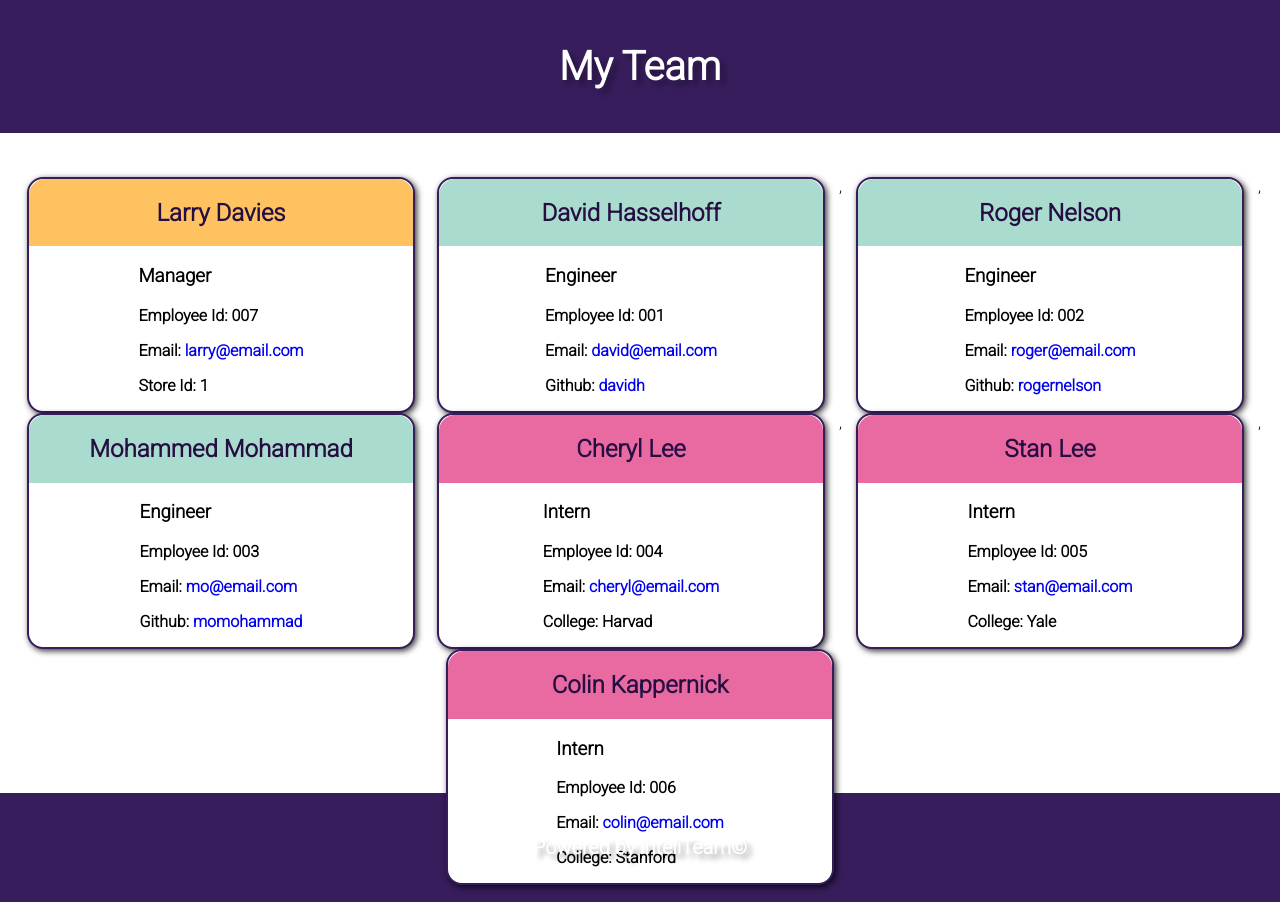
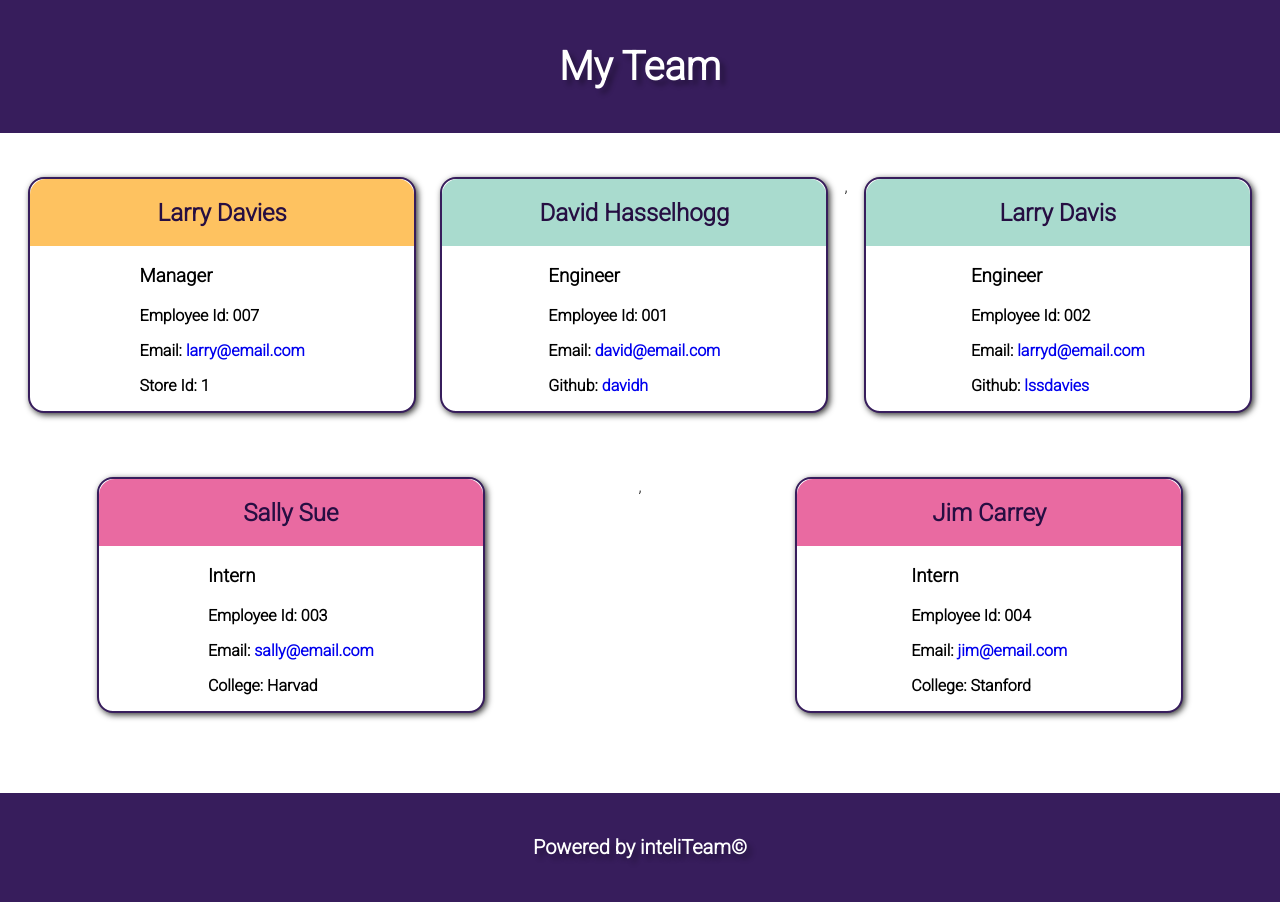
Before and after one commit to lssdavies/inteliTeam, a website: page dist/index.html in a window 1280 px wide. Drawn offline with Linux system fonts and the light colour scheme; a web font is replaced by a local one.

Commit message:
added sample index file

```diff
--- a/dist/index.html
+++ b/dist/index.html
@@ -30,7 +30,7 @@
 
         <div class="engineerCard">
           <div class="engineerheader">
-                <h2 class="cardHeadings">David Hasselhoff</h2>
+                <h2 class="cardHeadings">David Hasselhogg</h2>
           </div>
             <div class="card-body">
             <h3>Engineer</h3>
@@ -43,62 +43,37 @@
         ,
         <div class="engineerCard">
           <div class="engineerheader">
-                <h2 class="cardHeadings">Roger Nelson</h2>
+                <h2 class="cardHeadings">Larry Davis</h2>
           </div>
             <div class="card-body">
             <h3>Engineer</h3>
                 <p> Employee Id: 002</p>
-                <p>Email: <a href="mailto:roger@email.com">roger@email.com</a></p>
-                <p>Github: <a href="https://github.com/rogernelson" target="_blank" rel="noopener noreferrer"> rogernelson</a> </p>
-
-            </div>
-        </div>
-        ,
-        <div class="engineerCard">
-          <div class="engineerheader">
-                <h2 class="cardHeadings">Mohammed Mohammad</h2>
-          </div>
-            <div class="card-body">
-            <h3>Engineer</h3>
-                <p> Employee Id: 003</p>
-                <p>Email: <a href="mailto:mo@email.com">mo@email.com</a></p>
-                <p>Github: <a href="https://github.com/momohammad" target="_blank" rel="noopener noreferrer"> momohammad</a> </p>
+                <p>Email: <a href="mailto:larryd@email.com">larryd@email.com</a></p>
+                <p>Github: <a href="https://github.com/lssdavies" target="_blank" rel="noopener noreferrer"> lssdavies</a> </p>
 
             </div>
         </div>
 
             <div class="internCard">
           <div class="internheader">
-                <h2 class="cardHeadings">Cheryl Lee</h2>
+                <h2 class="cardHeadings">Sally Sue</h2>
           </div>
             <div class="card-body">
                 <h3>Intern</h3>
-                <p> Employee Id: 004</p>
-                <p>Email: <a href="mailto:cheryl@email.com">cheryl@email.com</a></p>
+                <p> Employee Id: 003</p>
+                <p>Email: <a href="mailto:sally@email.com">sally@email.com</a></p>
                 <p>College: Harvad</p>
 
             </div>
         </div>
         ,<div class="internCard">
           <div class="internheader">
-                <h2 class="cardHeadings">Stan Lee</h2>
+                <h2 class="cardHeadings">Jim Carrey</h2>
           </div>
             <div class="card-body">
                 <h3>Intern</h3>
-                <p> Employee Id: 005</p>
-                <p>Email: <a href="mailto:stan@email.com">stan@email.com</a></p>
-                <p>College: Yale</p>
-
-            </div>
-        </div>
-        ,<div class="internCard">
-          <div class="internheader">
-                <h2 class="cardHeadings">Colin Kappernick</h2>
-          </div>
-            <div class="card-body">
-                <h3>Intern</h3>
-                <p> Employee Id: 006</p>
-                <p>Email: <a href="mailto:colin@email.com">colin@email.com</a></p>
+                <p> Employee Id: 004</p>
+                <p>Email: <a href="mailto:jim@email.com">jim@email.com</a></p>
                 <p>College: Stanford</p>
 
             </div>
```
